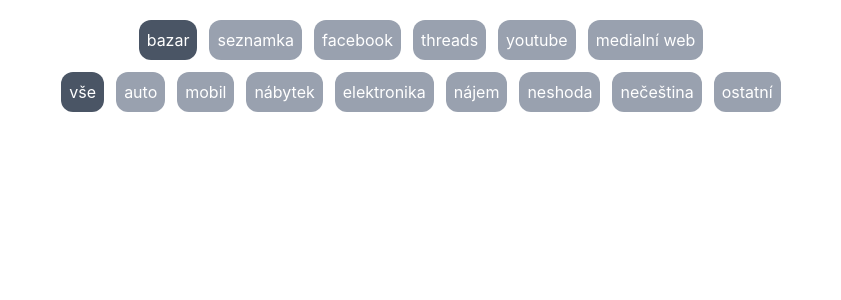
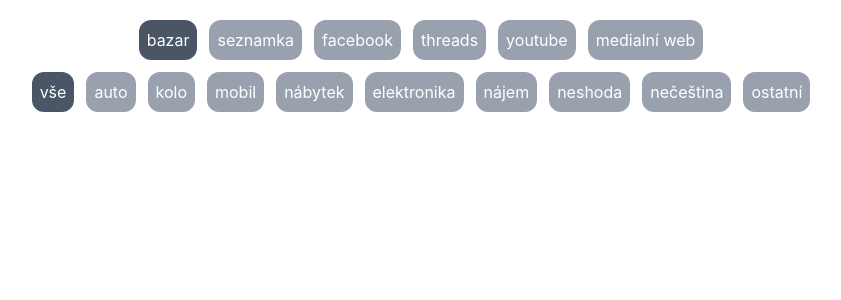
Before and after one commit to iVlastart/matros-web, a React (Vite) app: page / in a window 1280 px wide. Shown: the top 300 px of the page, without its empty margins (219-1060 px from the left). Built offline with nearby package versions, Linux system fonts and the light colour scheme.

Commit message:
adding data to bazar arr

```diff
--- a/src/data/data.ts
+++ b/src/data/data.ts
@@ -1,3 +1,24 @@
 export const nav:Array<string> = ['bazar', 'seznamka', 'facebook', 'threads', 'youtube', 'medialní web'];
 
-export const bazar_nav:Array<string> = ['vše', 'auto', 'mobil', 'nábytek', 'elektronika', 'nájem', 'neshoda', 'nečeština', 'ostatní'];
+export const bazar_nav:Array<string> = ['vše', 'auto', 'kolo', 'mobil', 'nábytek', 'elektronika', 'nájem', 'neshoda', 'nečeština', 'ostatní'];
+
+export const bazar = [
+    {img:'ALU-kola', type:'auto'},
+    {img:'CD_kalhoty_flek_na_zadku', type:'ostatní'},
+    {img:'Dusan', type:'neshoda'},
+    {img:'LG_velvet_128GB', type:'mobil'},
+    {img:'Wolcvagen', type:'auto'},
+    {img:'apple_watch_udelet', type:'elektronika'},
+    {img:'berlingo_s_velkyma_svetlana', type:'auto'},
+    {img:'chcikoupitvolm', type:'nečeština'},
+    {img:'daruji_gauc_z_Ikei', type:'nábytek'},
+    {img:'dobri_vecer_za_58000kc', type:'ostatní'},
+    {img:'dotykovi_mobyl_redmi_9A', type:'mobil'},
+    {img:'el_kolo_kradene', type:'kolo'},
+    {img:'herni_miska', type:'nečeština'},
+    {img:'hibi_enom_zetes', type:'nečeština'},
+    {img:'hledam_pronajem_pes', type:'nájem'},
+    {img:'horske_kolo_maso', type:'neshoda'},
+    {img:'hruzneznackyovladace', type:'elektronika'},
+    {img:'iphone_hell', type:'neshoda'},
+];
```
